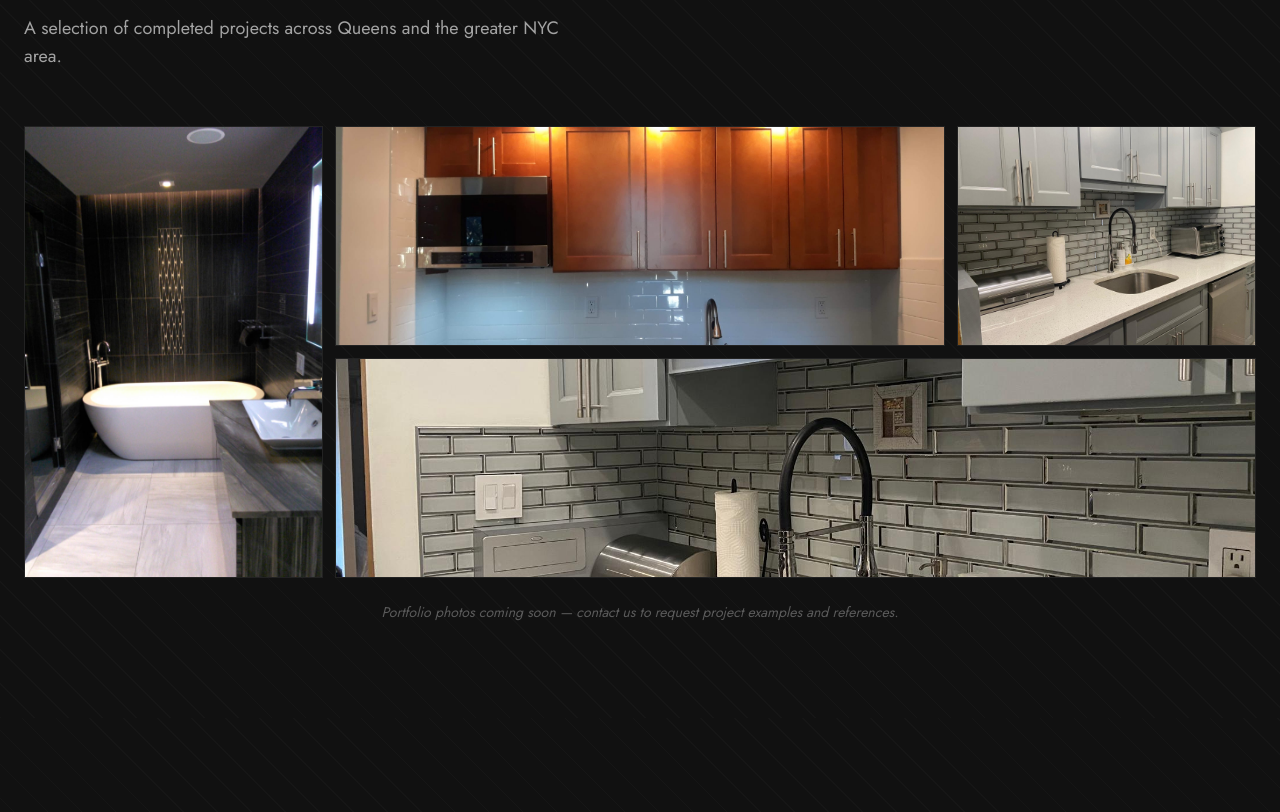
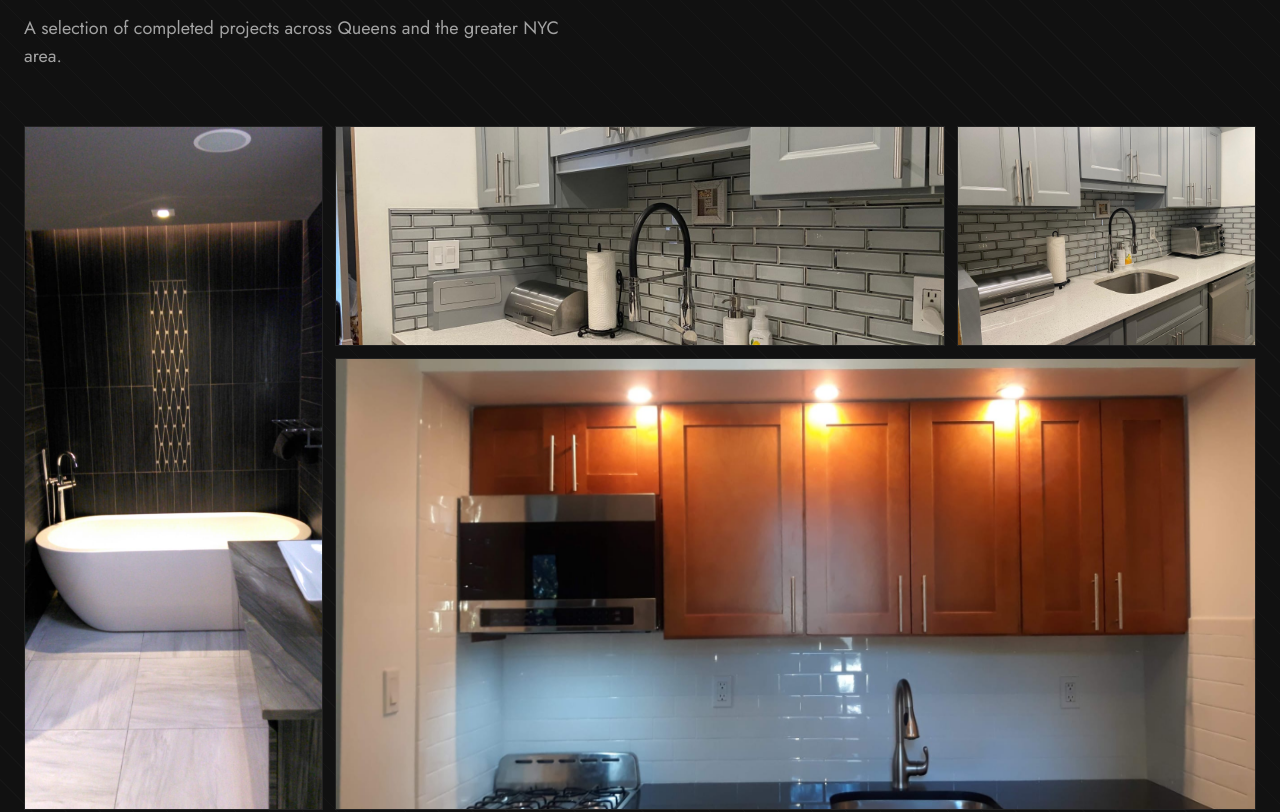
Before and after one commit to gabrigal/jfc, a Next.js app: page / in a window 1280 px wide. Shown: the part 4340-5152 px from the top of the page. Built offline with nearby package versions, Linux system fonts and the light colour scheme.

Commit message:
Swap brown/grey kitchens, make brown kitchen taller
Co-Authored-By: Claude Sonnet 4.6 <noreply@anthropic.com>

```diff
--- a/app/page.tsx
+++ b/app/page.tsx
@@ -710,10 +710,10 @@ function WhyChooseUs() {
 
 // ─── GALLERY ─────────────────────────────────────────────────────────────────
 const GALLERY_ITEMS = [
-  { label: 'Luxury Bathroom', cols: 1, rows: 2, src: '/images/bathroom-1.jpg', contain: false },
-  { label: 'Kitchen Remodel', cols: 2, rows: 1, src: '/images/kitchen-1.jpg', contain: false },
+  { label: 'Luxury Bathroom', cols: 1, rows: 3, src: '/images/bathroom-1.jpg', contain: false },
+  { label: 'Kitchen Renovation', cols: 2, rows: 1, src: '/images/kitchen-3.jpg', contain: false },
   { label: 'Modern Kitchen', cols: 1, rows: 1, src: '/images/kitchen-2.jpg', contain: false },
-  { label: 'Kitchen Renovation', cols: 3, rows: 1, src: '/images/kitchen-3.jpg', contain: false },
+  { label: 'Kitchen Remodel', cols: 3, rows: 2, src: '/images/kitchen-1.jpg', contain: false },
 ]
 
 function Gallery() {
```
